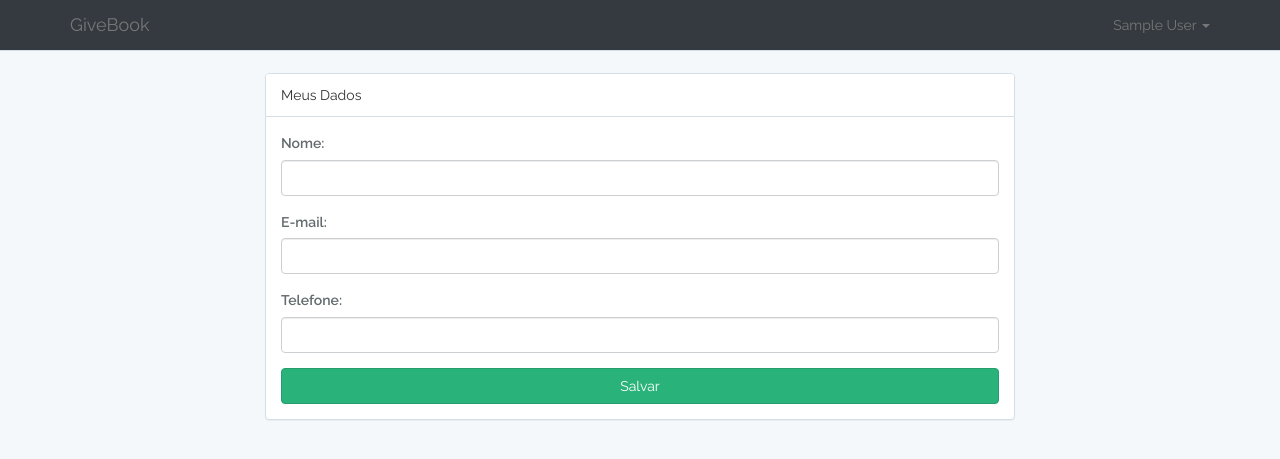
After one commit to luizatavares/GiveBook, a Laravel app: template resources/views/usuarios/meusdados.blade.php in a window 1280 px wide. The commit adds this page. Shown: the top 459 px of the page. Run offline with Laravel 8, Linux system fonts and the light colour scheme; the template is opened without the code that fills it, so the values that code supplies are empty; the visitor is signed in with stand-in values (Sample User, id 1); settings files or empty folders that the repository lacks are supplied.

Commit message:
Criação da tela do formulário Meus Dados

```diff
--- a/app/User.php
+++ b/app/User.php
@@ -15,7 +15,7 @@ class User extends Authenticatable
      * @var array
      */
     protected $fillable = [
-        'name', 'email', 'password',
+        'name', 'email', 'password','telefone'
     ];
 
     /**
--- a/resources/views/layouts/app.blade.php
+++ b/resources/views/layouts/app.blade.php
@@ -57,6 +57,15 @@
                                 </a>
 
                                 <ul class="dropdown-menu" role="menu">
+
+                                    <li>
+                                        <a href="{{ route('meusdados') }}">Meus Dados</a>
+
+
+                                    </li>
+
+
+
                                     <li>
                                         <a href="{{ route('logout') }}"
                                             onclick="event.preventDefault();
--- /dev/null
+++ b/resources/views/usuarios/meusdados.blade.php
@@ -0,0 +1,46 @@
+@extends('layouts.app')
+
+@section('content')
+<div class="container">
+    <div class="row">
+        <div class="col-md-8 col-md-offset-2">
+            <div class="panel panel-default">
+                <div class="panel-heading">Meus Dados</div>
+
+
+
+
+                <div class="panel-body">
+
+                  <form action="{{route('salvardados')}}" method="post">
+                      <div class="form-group"><label>
+                            Nome:
+                        </label>
+                        <input type="text" name="name" class='form-control' value='{{ $user->name }}'>
+                    </div>
+                     <div class="form-group"><label>
+                            E-mail:
+                        </label>
+                        <input type="text" name="email" class='form-control' value='{{ $user->email }}'>
+                    </div>
+                    <div class="form-group"><label>
+                            Telefone:
+                        </label>
+                        <input type="text" name="telefone" class='form-control' value='{{ $user->telefone }}'>
+                    </div>
+                    <div class="form-group">
+                        <input type="hidden" name="id" value='{{$user->id}}'>
+                        {{csrf_field()}}
+                        <input type="submit" class="col-md-12 btn btn-success" name="salvar" value='Salvar'>
+
+                    </div>
+
+
+
+                  </form>
+                </div>
+            </div>
+        </div>
+    </div>
+</div>
+@endsection
--- a/routes/web.php
+++ b/routes/web.php
@@ -18,3 +18,11 @@ Route::get('/', function () {
 Auth::routes();
 
 Route::get('/home', 'HomeController@index')->name('home');
+
+Route::group(['prefix' => 'painel', 'middleware'=>'auth'], function(){
+
+	Route::get('/meusdados', 'UsuariosController@meusdados')->name('meusdados');
+
+	Route::post('/salvardados', 'UsuariosController@salvardados')->name('salvardados');
+
+});
```
Also changed, not shown: app/Http/Controllers/UsuariosController.php (added, +36 -0 lines).
